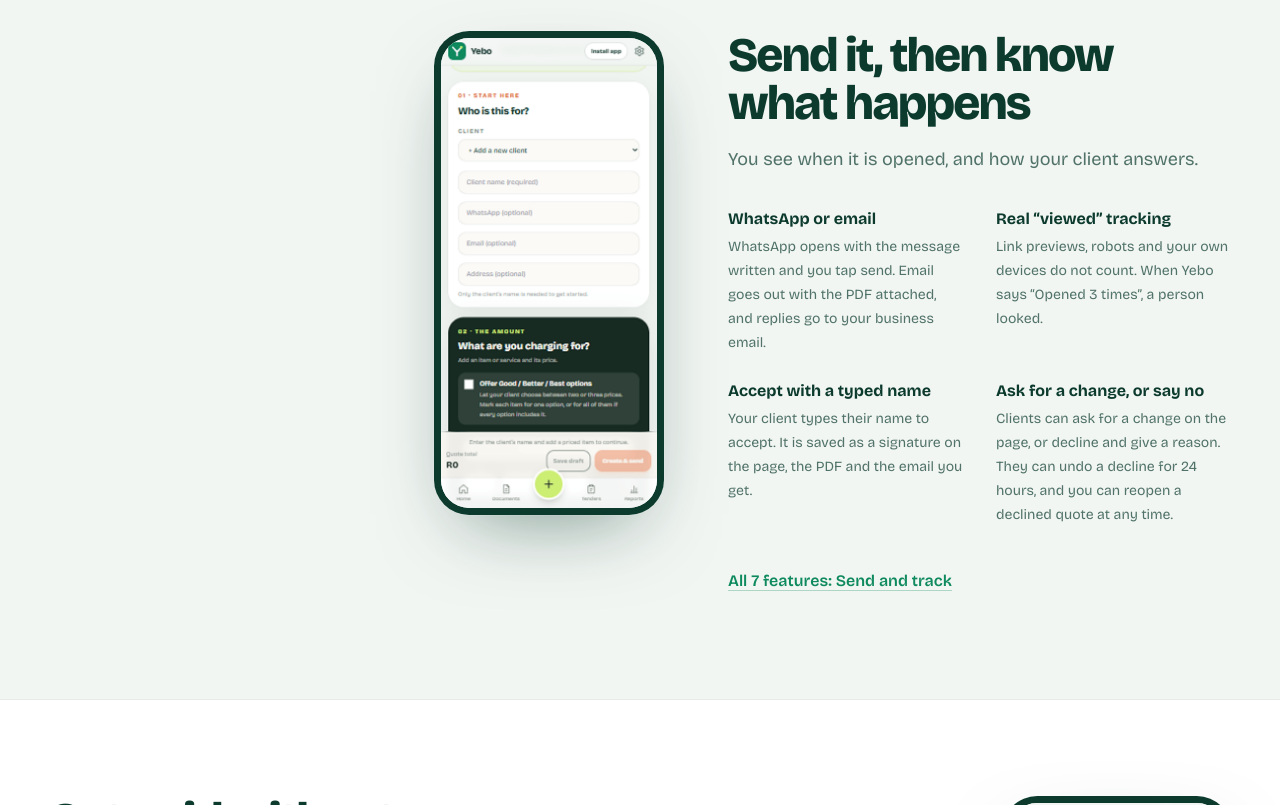
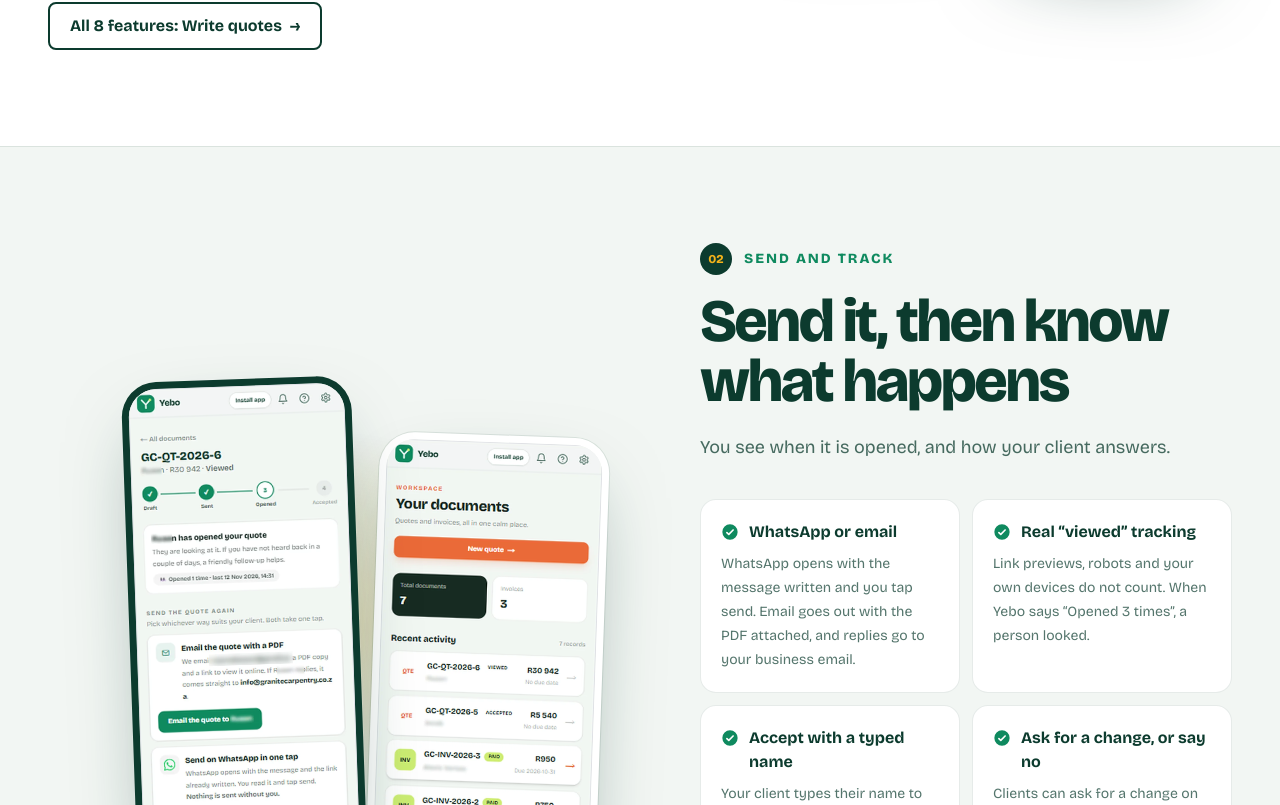
Before and after one commit to steve2700/yebo_invoices, a Next.js app: page / in a window 1280 px wide. Shown: the part 2915-3720 px from the top of the page. Built offline with nearby package versions, Linux system fonts and the light colour scheme; no server answers.

Commit message:
New feature sections with current app screens

```diff
--- a/src/components/FeatureBands.tsx
+++ b/src/components/FeatureBands.tsx
@@ -1,6 +1,28 @@
 import Link from "next/link";
 import PhoneFrame from "@/components/PhoneFrame";
 import { FEATURE_GROUPS } from "@/lib/features";
+
+type Shot = { src: string; alt: string };
+
+// Two real screenshots, slightly tilted and overlapping on a soft glow. On wide screens it stays in view while you read.
+function PhoneStack({ screens, glow, light = false }: { screens: Shot[]; glow: string; light?: boolean }) {
+  const shown = screens.slice(0, 2);
+  return (
+    <div className="relative mx-auto flex w-full max-w-[520px] justify-center py-6 lg:sticky lg:top-28 lg:justify-end lg:self-start">
+      <div aria-hidden="true" className="absolute inset-0 -z-10" style={{ background: `radial-gradient(55% 48% at 50% 46%, ${glow}, transparent 70%)` }} />
+      {shown.map((s, k) => (
+        <div
+          key={s.src}
+          className={`transition-transform duration-500 ease-out hover:z-10 hover:scale-[1.03] motion-reduce:transition-none ${
+            shown.length > 1 ? (k === 0 ? "z-[1] -rotate-2" : "ml-1 mt-14 rotate-2 sm:ml-3") : ""
+          }`}
+        >
+          <PhoneFrame src={s.src} alt={s.alt} tone={light || k % 2 ? "light" : "dark"} className={`${shown.length > 1 ? "w-[44vw] max-w-[230px] sm:w-[240px]" : "w-[62vw] max-w-[270px] sm:w-[270px]"}`} />
+        </div>
+      ))}
+    </div>
+  );
+}
 
 // One band per feature group on the landing page. Each shows the first few features and links to the full page.
 export default function FeatureBands() {
@@ -10,42 +32,40 @@ export default function FeatureBands() {
         const flip = i % 2 === 1;
         const shown = group.features.slice(0, 4);
         const rest = group.features.length - shown.length;
+        const onWhite = i % 2 === 0;
         return (
           <section
             key={group.slug}
             id={group.slug}
-            className={`scroll-mt-24 border-t border-yebo-deep/10 py-16 sm:py-24 ${i % 2 === 0 ? "bg-white" : "bg-yebo-chalk"}`}
+            className={`scroll-mt-24 overflow-hidden border-t border-yebo-deep/10 py-16 sm:py-24 ${onWhite ? "bg-white" : "bg-yebo-chalk"}`}
           >
-            <div className={`mx-auto grid max-w-7xl gap-10 px-5 sm:px-8 lg:grid-cols-[1.1fr_.9fr] lg:items-start lg:gap-16 lg:px-12 ${flip ? "lg:[&>*:first-child]:order-2" : ""}`}>
+            <div className={`mx-auto grid max-w-7xl gap-12 px-5 sm:px-8 lg:grid-cols-[1.05fr_.95fr] lg:items-start lg:gap-16 lg:px-12 ${flip ? "lg:[&>*:first-child]:order-2" : ""}`}>
               <div>
-                <h2 className="max-w-xl text-balance text-3xl font-extrabold leading-[1.02] tracking-[-.04em] text-yebo-deep sm:text-5xl">{group.title}</h2>
-                <p className="mt-4 max-w-xl text-pretty text-base leading-7 text-yebo-deep/70 sm:text-lg sm:leading-8">{group.promise}</p>
-                <dl className="mt-8 grid gap-x-8 gap-y-6 sm:grid-cols-2">
+                <p className="flex items-center gap-3 text-sm font-extrabold uppercase tracking-[.14em] text-yebo">
+                  <span className="grid size-8 place-items-center rounded-full bg-yebo-deep text-xs tracking-normal text-yebo-sun">{String(i + 1).padStart(2, "0")}</span>
+                  {group.name}
+                </p>
+                <h2 className="mt-4 max-w-xl text-balance text-4xl font-extrabold leading-[1] tracking-[-.045em] text-yebo-deep sm:text-5xl lg:text-6xl">{group.title}</h2>
+                <p className="mt-5 max-w-xl text-pretty text-lg leading-8 text-yebo-deep/75">{group.promise}</p>
+                <dl className="mt-9 grid gap-3 sm:grid-cols-2">
                   {shown.map((f) => (
-                    <div key={f.title}>
-                      <dt className="text-base font-bold text-yebo-deep">{f.title}</dt>
-                      <dd className="mt-1 text-sm leading-6 text-yebo-deep/70">{f.text}</dd>
+                    <div key={f.title} className={`rounded-2xl border border-yebo-deep/10 p-5 ${onWhite ? "bg-yebo-chalk" : "bg-white"}`}>
+                      <dt className="flex items-start gap-2.5 text-base font-bold text-yebo-deep">
+                        <svg viewBox="0 0 20 20" aria-hidden="true" className="mt-[3px] size-[18px] shrink-0 fill-yebo"><path d="M10 1.5a8.5 8.5 0 100 17 8.5 8.5 0 000-17zm4.1 6.9l-4.8 5a.9.9 0 01-1.3 0L5.9 11.3a.9.9 0 111.3-1.3l1.4 1.5 4.2-4.4a.9.9 0 111.3 1.3z" /></svg>
+                        {f.title}
+                      </dt>
+                      <dd className="mt-2 text-sm leading-6 text-yebo-deep/70">{f.text}</dd>
                     </div>
                   ))}
                 </dl>
                 <Link
                   href={`/features/${group.slug}`}
-                  className="mt-8 inline-flex min-h-11 items-center text-base font-semibold text-yebo underline decoration-yebo/30 underline-offset-4 transition hover:text-yebo-deep hover:decoration-yebo-deep"
+                  className="mt-8 inline-flex min-h-12 items-center rounded-lg border-2 border-yebo-deep px-5 text-base font-bold text-yebo-deep transition hover:bg-yebo-deep hover:text-white"
                 >
-                  {rest > 0 ? `All ${group.features.length} features: ${group.name}` : `More on ${group.name}`}
+                  {rest > 0 ? `All ${group.features.length} features: ${group.name}` : `More on ${group.name}`} <span aria-hidden="true" className="ml-2">&rarr;</span>
                 </Link>
               </div>
-              <div className="flex justify-center gap-4 lg:justify-end">
-                {group.screens.slice(0, 2).map((s, k) => (
-                  <PhoneFrame
-                    key={s.src}
-                    src={s.src}
-                    alt={s.alt}
-                    tone={k % 2 ? "light" : "dark"}
-                    className={`w-[44vw] max-w-[230px] sm:w-[230px] ${k === 1 ? "mt-10" : ""}`}
-                  />
-                ))}
-              </div>
+              <PhoneStack screens={group.screens} glow={onWhite ? "rgba(15,138,95,.20)" : "rgba(242,178,27,.22)"} />
             </div>
           </section>
         );
@@ -79,10 +99,14 @@ export default function FeatureBands() {
               See how tenders work
             </Link>
           </div>
-          <div className="flex justify-center gap-4 lg:justify-end">
-            <PhoneFrame src="/screens/app-tenders.webp" alt="Yebo tenders list with the tender hub, compliance vault and open bids" tone="light" className="w-[44vw] max-w-[230px] sm:w-[230px]" />
-            <PhoneFrame src="/screens/tender-boq.png" alt="Yebo tender bid with the BOQ read into editable lines" tone="light" className="mt-10 w-[44vw] max-w-[230px] sm:w-[230px]" />
-          </div>
+          <PhoneStack
+            glow="rgba(242,178,27,.25)"
+            screens={[
+              { src: "/screens/app-tenders.webp", alt: "Yebo tenders list with the tender hub, compliance vault and open bids" },
+              { src: "/screens/tender-boq.png", alt: "Yebo tender bid with the BOQ read into editable lines" },
+            ]}
+            light
+          />
         </div>
       </section>
     </div>
--- a/src/lib/features.ts
+++ b/src/lib/features.ts
@@ -69,7 +69,7 @@ export const FEATURE_GROUPS: FeatureGroup[] = [
     promise: "You see when it is opened, and how your client answers.",
     intro:
       "Your client opens a link on their phone. No account, no app, no PDF that will not open. You get told when they look, and what they decide.",
-    screens: [{ src: "/screens/quote-client.png", alt: "Yebo quote page for a client with the client details" }],
+    screens: [{ src: "/screens/app-opened.webp", alt: "Yebo quote page showing the client has opened the quote, with ways to send it again by email or WhatsApp" }, { src: "/screens/app-documents.webp", alt: "Yebo documents list with quotes and invoices and their status" }],
     features: [
       {
         title: "WhatsApp or email",
@@ -110,7 +110,7 @@ export const FEATURE_GROUPS: FeatureGroup[] = [
     promise: "Clients pay by card or instant EFT. You both get told.",
     intro:
       "Each business connects its own PayFast account, so the money goes from your client to you. Yebo never holds it.",
-    screens: [{ src: "/screens/home-dashboard.png", alt: "Yebo home screen with money collected, outstanding and overdue invoices" }],
+    screens: [{ src: "/screens/app-home.webp", alt: "Yebo home screen: a client said yes to a quote, with a button to make the invoice" }, { src: "/screens/app-documents.webp", alt: "Yebo documents list showing paid invoices" }],
     features: [
       {
         title: "Pay now, by card or instant EFT",
@@ -154,10 +154,7 @@ export const FEATURE_GROUPS: FeatureGroup[] = [
     promise: "What is collected, what is owed, and why quotes are lost.",
     intro:
       "“Busy” is a feeling. Yebo gives you the figures, so you can see what is working and what to chase this week.",
-    screens: [
-      { src: "/screens/home-targets.png", alt: "Yebo monthly targets for money collected and quotes sent" },
-      { src: "/screens/home-dashboard.png", alt: "Yebo home screen with collected, outstanding and overdue" },
-    ],
+    screens: [{ src: "/screens/app-numbers.webp", alt: "Yebo home numbers: money collected, waiting for a yes, quotes sent and win rate" }, { src: "/screens/app-results.webp", alt: "Yebo quote results: sent, won, lost and win rate" }],
     features: [
       {
         title: "Home screen",
@@ -189,7 +186,7 @@ export const FEATURE_GROUPS: FeatureGroup[] = [
     promise: "Rands, VAT, EFT, PayFast and WhatsApp.",
     intro:
       "A lot of invoicing software was built for somewhere else. Yebo starts from how you actually get quoted and paid here.",
-    screens: [{ src: "/screens/settings-defaults.png", alt: "Yebo settings with quote defaults and business details" }],
+    screens: [{ src: "/screens/app-vat.webp", alt: "Yebo VAT report with a download for your accountant" }],
     features: [
       {
         title: "Rands and VAT",
```
Also changed, not shown: apply-feature-screens.mjs (added, +17 -0 lines).
